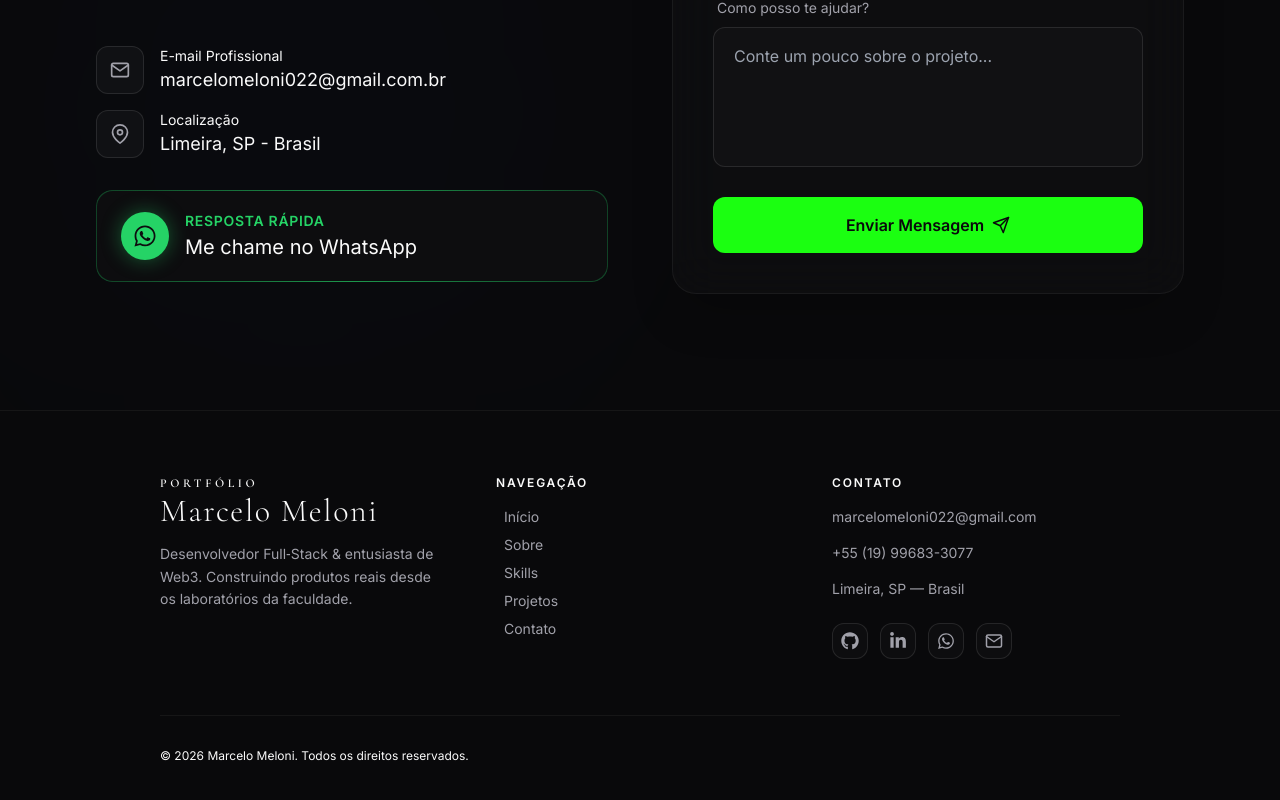
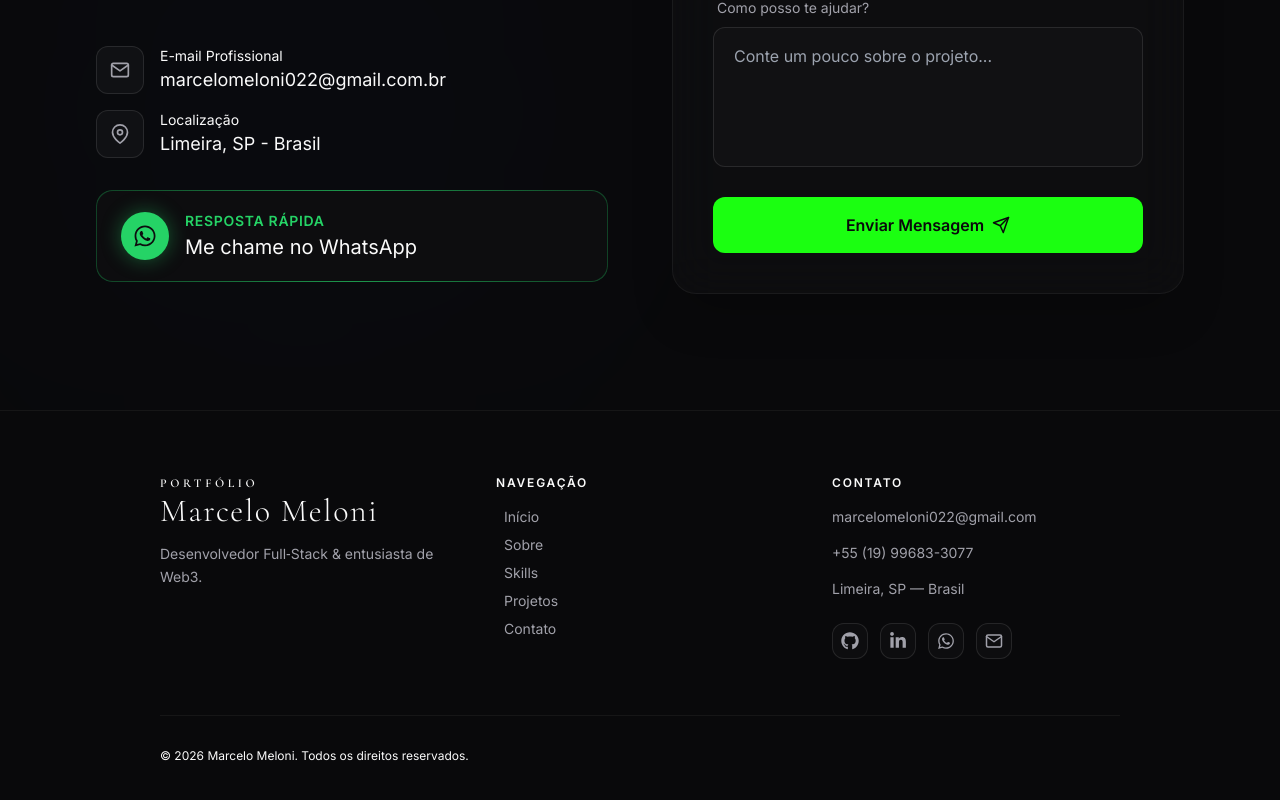
Before and after one commit to marcelomeloni/marcelomelonim, a React (Vite) app: page / in a window 1280 px wide. Shown: the part 4076-4876 px from the top of the page. Built offline with nearby package versions, Linux system fonts and the light colour scheme.

Commit message:
Update Footer.jsx

```diff
--- a/src/components/Footer.jsx
+++ b/src/components/Footer.jsx
@@ -49,7 +49,7 @@ const Footer = () => {
   </span>
 </div>
             <p className="text-muted text-sm leading-relaxed max-w-xs">
-              Desenvolvedor Full‑Stack & entusiasta de Web3. Construindo produtos reais desde os laboratórios da faculdade.
+              Desenvolvedor Full‑Stack & entusiasta de Web3.
             </p>
 
           </div>
@@ -122,4 +122,5 @@ const Footer = () => {
   );
 };
 
+
 export default Footer;
```
